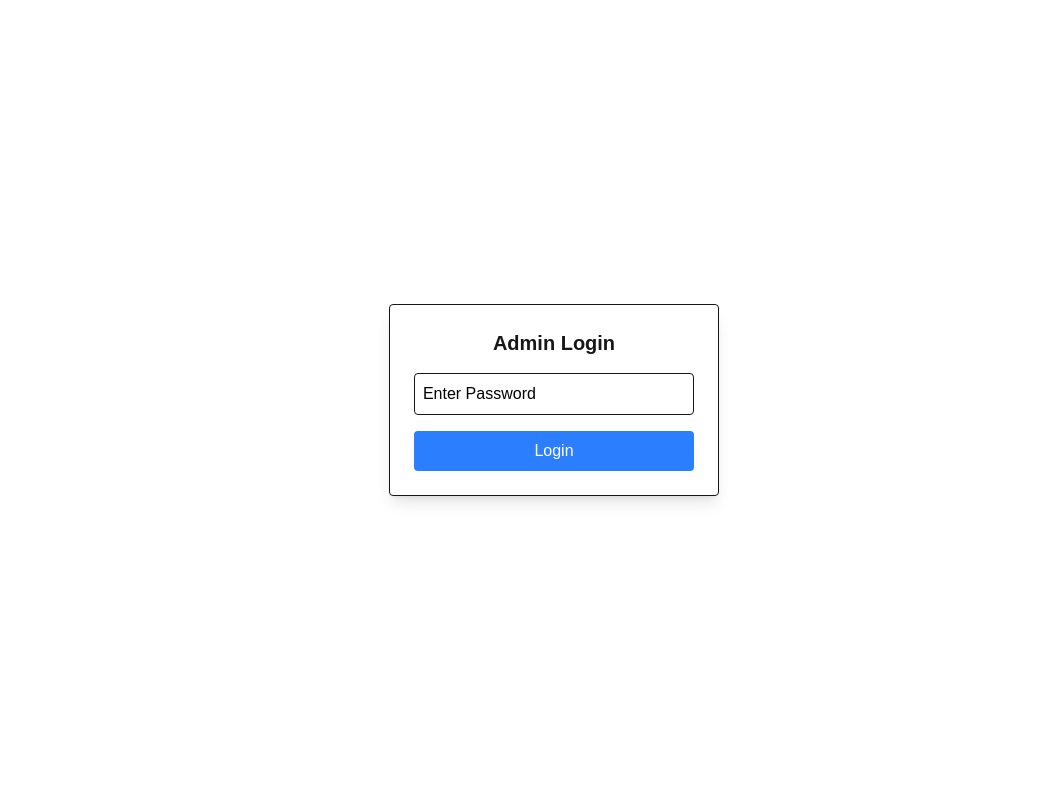
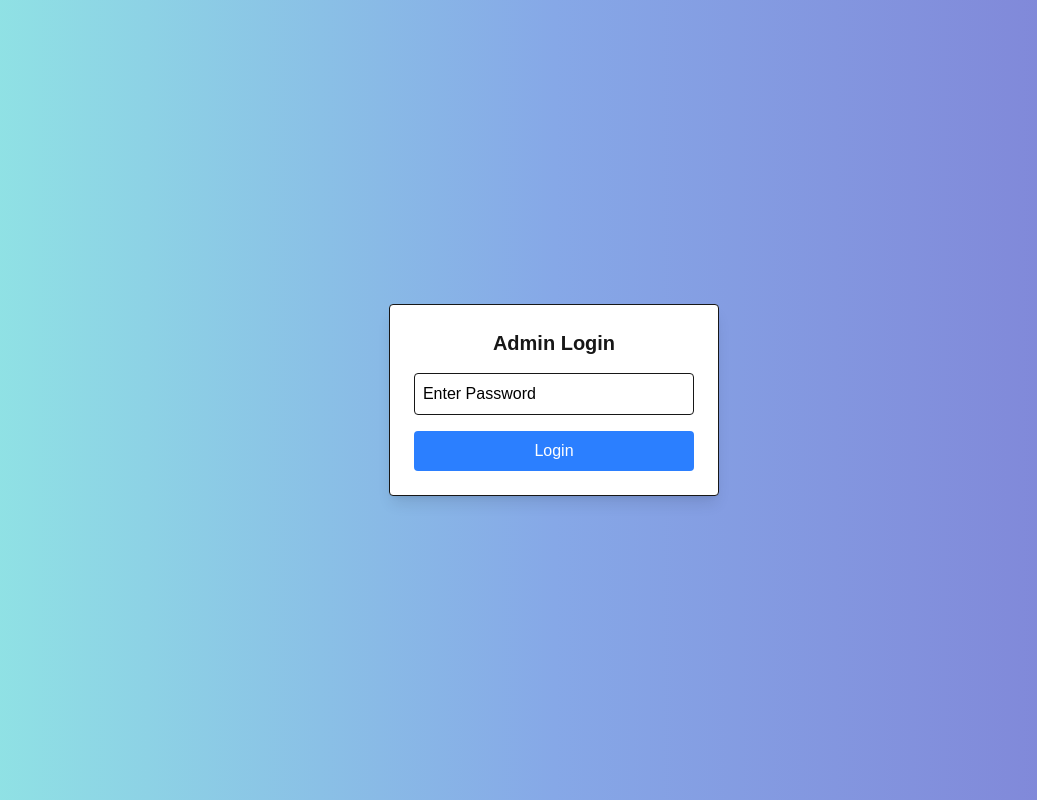
Before and after one commit to zsyborg/eMerchandising, a Next.js app: page /admin in a window 1280 px wide. Shown: the whole page, without its empty margins (86-1123 px from the left). Built offline with nearby package versions, Linux system fonts and the light colour scheme.

Commit message:
Transparent Loader and Gradient BG In Admin

```diff
--- a/src/app/admin/page.jsx
+++ b/src/app/admin/page.jsx
@@ -36,7 +36,7 @@ export default function AdminPage() {
 
   if (!authenticated) {
     return (
-      <div className="flex items-center justify-center h-screen">
+      <div className="flex items-center justify-center h-screen gradbg1">
         <form
           onSubmit={handleLogin}
           className="border p-6 rounded shadow-lg bg-white space-y-4"
@@ -63,7 +63,7 @@ export default function AdminPage() {
   }
 
   return (
-    <div className="p-6 text-center flex flex-col justify-center items-center">
+    <div className="p-6 text-center flex flex-col justify-center items-center gradbg1">
 
       <h1 className="text-2xl font-bold mb-4 text-center">All Leads</h1>
       {loading ? (
--- a/src/app/globals.css
+++ b/src/app/globals.css
@@ -65,3 +65,9 @@ textarea::placeholder{
 .blacked{
   color: #000000 !important;
 }
+
+.gradbg1{
+  background: #7F7FD5;  /* fallback for old browsers */
+  background: -webkit-linear-gradient(to right, #91EAE4, #86A8E7, #7F7FD5);  /* Chrome 10-25, Safari 5.1-6 */
+  background: linear-gradient(to right, #91EAE4, #86A8E7, #7F7FD5); /* W3C, IE 10+/ Edge, Firefox 16+, Chrome 26+, Opera 12+, Safari 7+ */
+}
```
Also changed, not shown: public/loader.gif.
